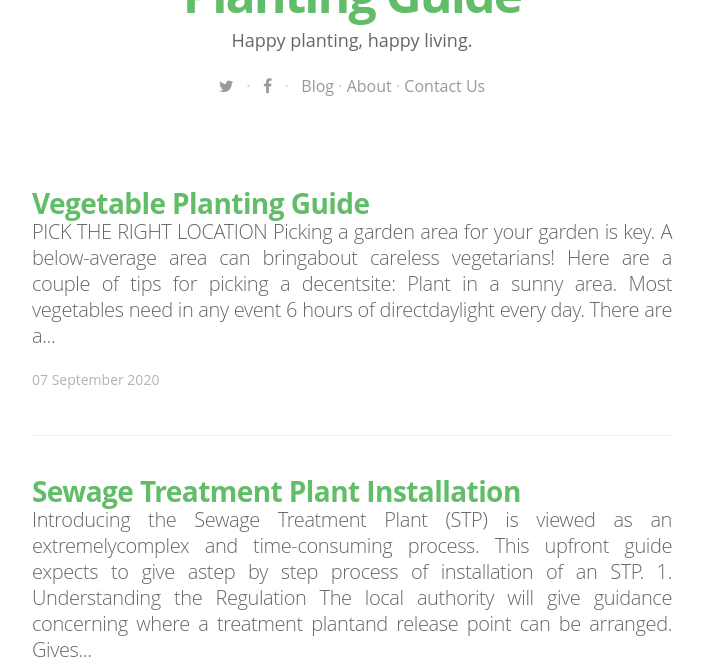
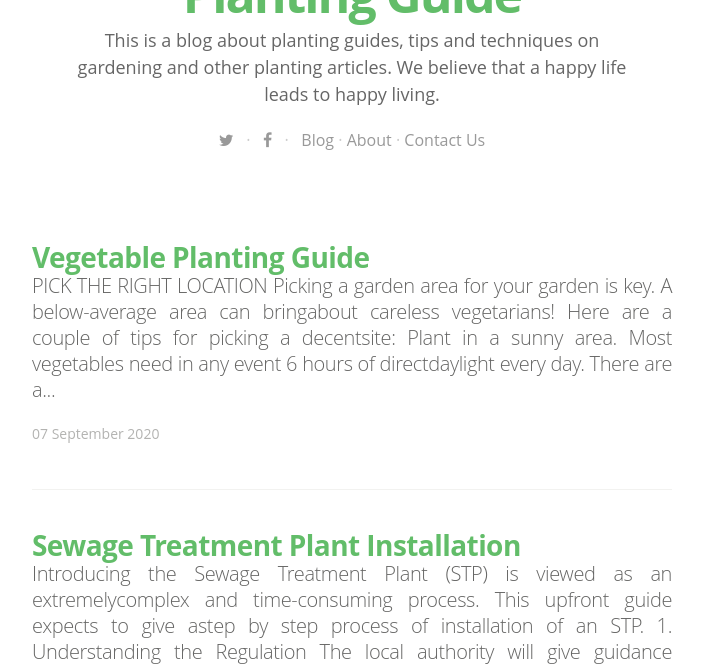
Before and after one commit to cleverberry/plantinguide, a Jekyll site: the page built from index.html, in a window 1280 px wide and 900 px high, scrolled down 333 px, cut to the strip 232-900 px from the top of the window. Shown: the whole strip, without its empty margins (288-991 px from the left). Built offline with Jekyll 4.4.1, drawn with Linux system fonts in a browser that asks for light colours; nearby versions of some CDN libraries; some web fonts are replaced; the list of posts is cut into pages by our own code.

Commit message:
Modify site description

```diff
--- a/_config.yml
+++ b/_config.yml
@@ -5,9 +5,9 @@ plugins:
 
 # Site settings
 title: "Planting Guide"
-description: Happy planting, happy living.
+description: This is a blog about planting guides, tips and techniques on gardening and other planting articles. We believe that a happy life leads to happy living.
 
-email:  social@cleverberry.co.uk
+email: social@cleverberry.co.uk
 website: https://cleverberry.co.uk
 #blog logo
 logo: "/assets/images/plantinguide_logo_v2.png"
```
